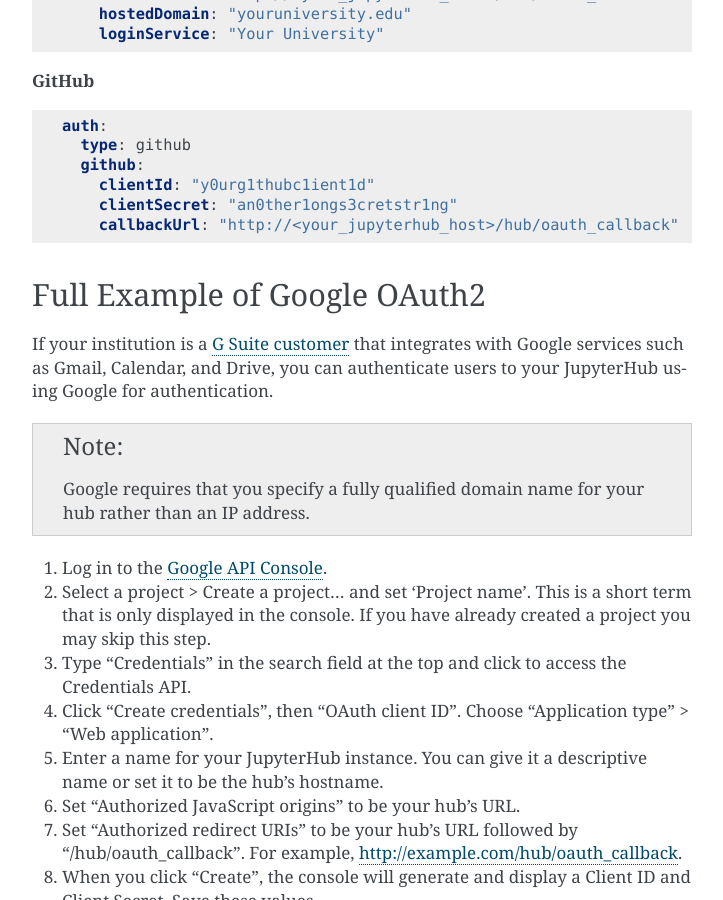
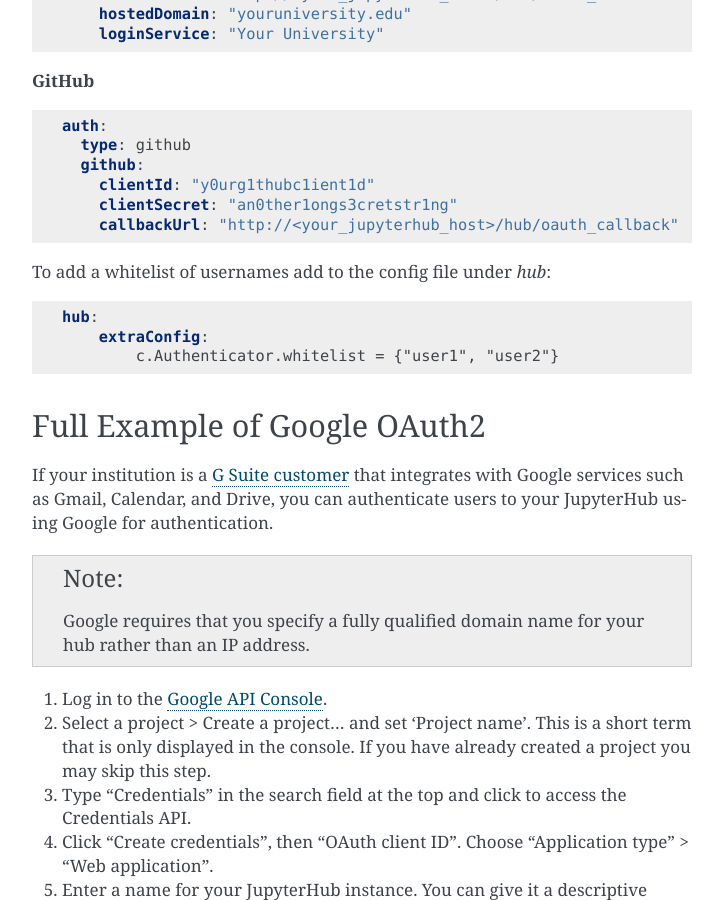
Before and after one commit to jupyterhub/zero-to-jupyterhub-k8s, a Sphinx documentation site: the page built from doc/source/extending-jupyterhub.rst, in a window 1280 px wide and 900 px high, scrolled down 1178 px. Shown: the whole window, without its empty margins (388-1111 px from the left). Built offline with Sphinx 7.4.7, drawn with Linux system fonts in a browser that asks for light colours.

Commit message:
add whitelist of usernames to github
add config for whitelist of github oauth

```diff
--- a/doc/source/extending-jupyterhub.rst
+++ b/doc/source/extending-jupyterhub.rst
@@ -69,6 +69,14 @@
           clientId: "y0urg1thubc1ient1d"
           clientSecret: "an0ther1ongs3cretstr1ng"
           callbackUrl: "http://<your_jupyterhub_host>/hub/oauth_callback"
+
+To add a whitelist of usernames add to the config file under `hub`:
+
+.. code-block:: yaml
+
+     hub:
+         extraConfig:
+             c.Authenticator.whitelist = {"user1", "user2"}
 
 Full Example of Google OAuth2
 -----------------------------
```
